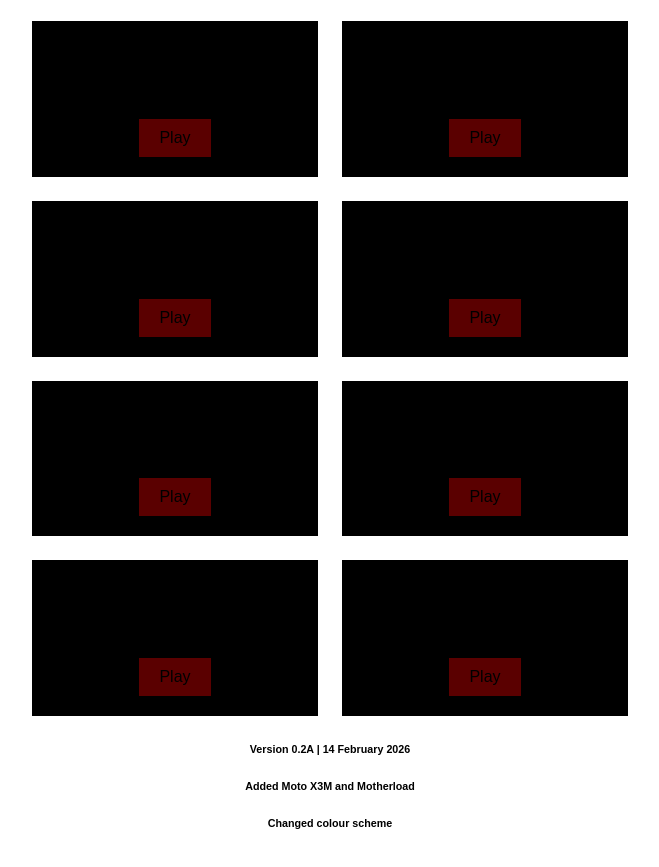
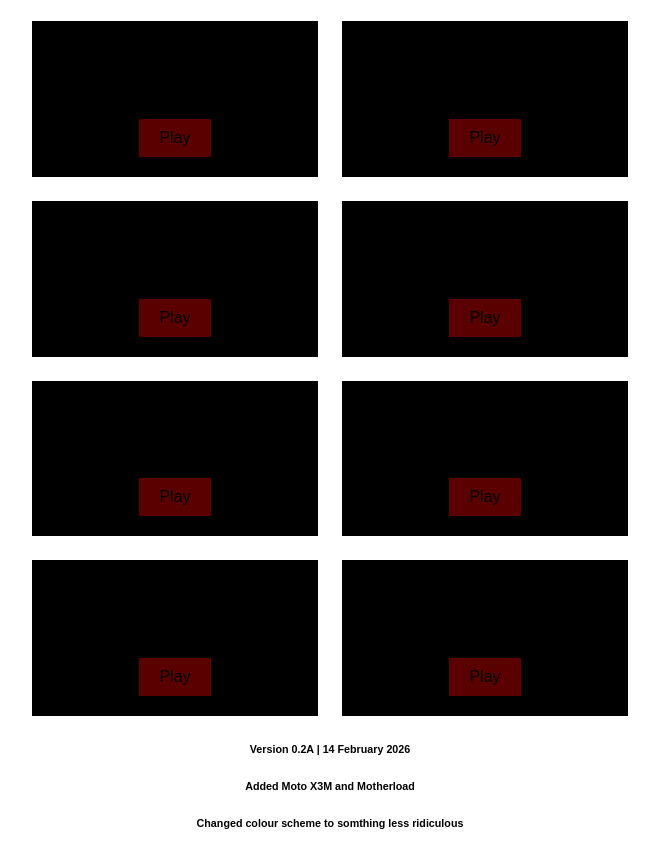
Before and after one commit to MemerMan26/memerman26.github.io, a plain HTML site: page index.html in a window 1280 px wide. Shown: the part 89-956 px from the top of the page, without its empty margins (310-969 px from the left). Drawn offline with Linux system fonts and the light colour scheme.

Commit message:
Update index.html

```diff
--- a/index.html
+++ b/index.html
@@ -110,7 +110,7 @@
      <body class="centre">
        <h6> Version 0.2A | 14 February 2026 </h6>
         <h6>Added Moto X3M and Motherload</h6>
-        <h6>Changed colour scheme</h6>
+        <h6>Changed colour scheme to somthing less ridiculous</h6>
      </body>
 </body>
 </html>
```
